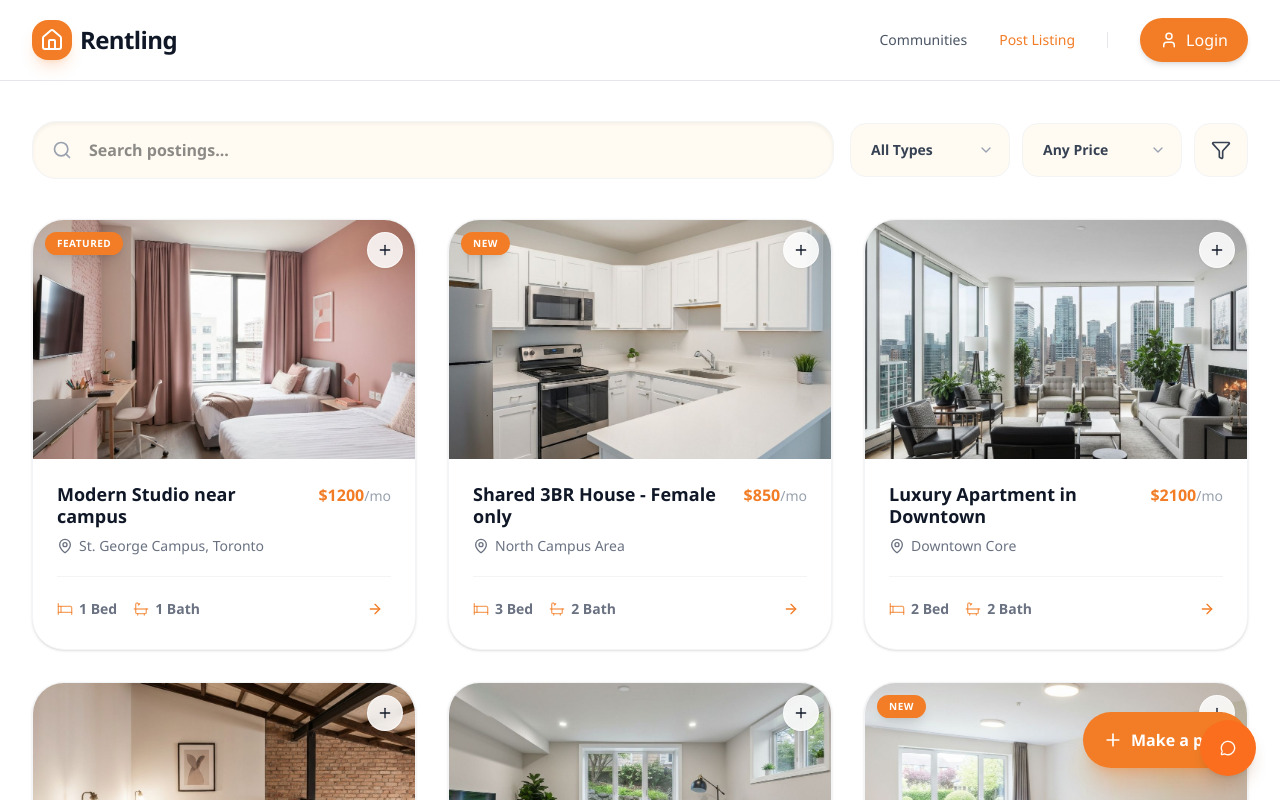
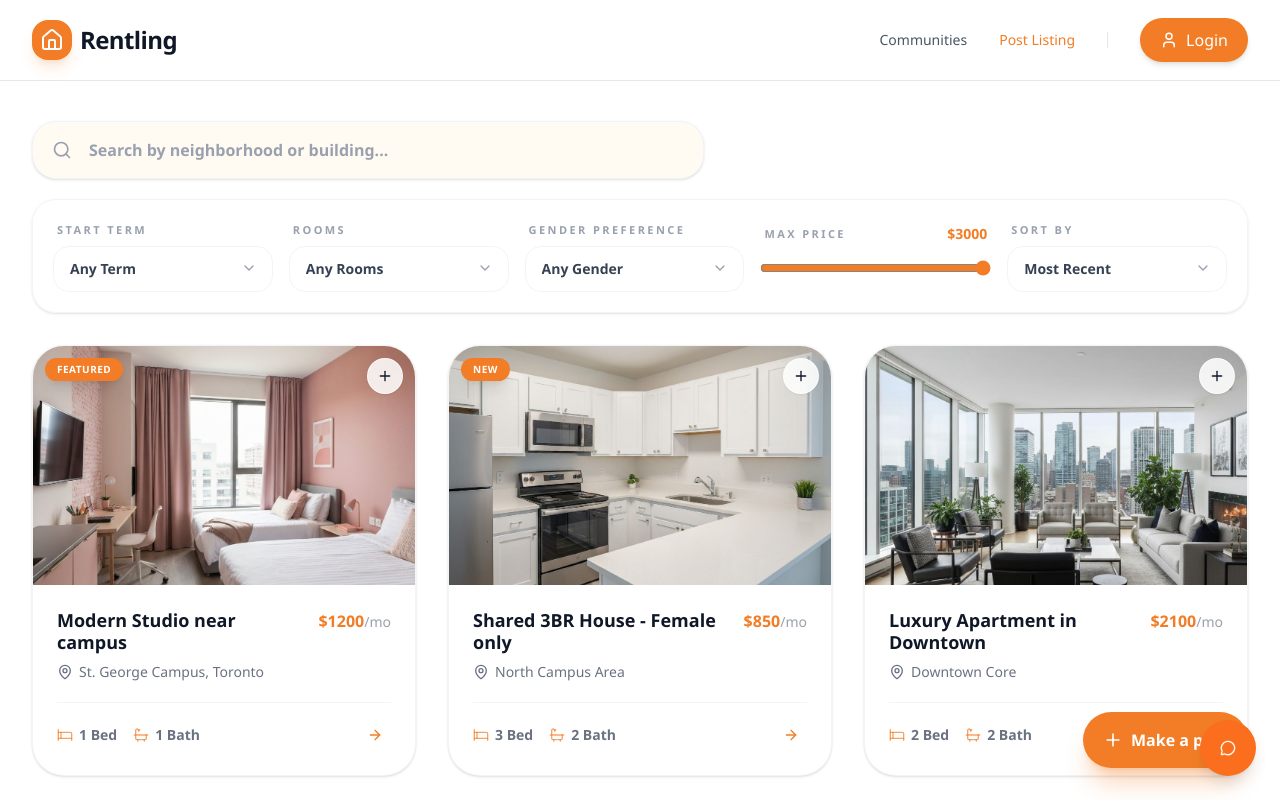
Before and after one commit to Leoz168/Sanctor, a Next.js app in the folder apps/web/: page /post-listings in a window 1280 px wide. Shown: the top 800 px of the page. Built offline with nearby package versions, Linux system fonts and the light colour scheme.

Commit message:
improve listings filter

```diff
--- a/apps/web/app/post-listings/page.tsx
+++ b/apps/web/app/post-listings/page.tsx
@@ -1,6 +1,6 @@
-import { Filter, Plus } from "lucide-react";
-import { FilterToolbar } from "@/components/catalog/filter-toolbar";
+import { Plus } from "lucide-react";
 import { FloatingActionButton } from "@/components/catalog/floating-action-button";
+import { HousingFilterPanel } from "@/components/catalog/housing-filter-panel";
 import { AppShell } from "@/components/layout/app-shell";
 import { ListingCard } from "@/components/listing-card";
 
@@ -64,16 +64,11 @@ const listings = [
   },
 ];
 
-const filters = [
-  { label: "Listing type", options: ["All Types", "Apartment", "House", "Studio", "Shared"], className: "sm:w-40" },
-  { label: "Price range", options: ["Any Price", "Under $500", "Under $1000", "Under $1500", "Under $2000"], className: "sm:w-40" },
-];
-
 export default function PostListingsPage() {
   return (
     <AppShell floatingAction={<FloatingActionButton icon={Plus}>Make a post</FloatingActionButton>}>
       <div className="max-w-7xl mx-auto px-4 sm:px-6 lg:px-8 py-10">
-        <FilterToolbar searchPlaceholder="Search postings..." filters={filters} actionIcon={<Filter size={20} />} />
+        <HousingFilterPanel />
 
         <div className="grid grid-cols-1 md:grid-cols-2 lg:grid-cols-3 gap-8">
           {listings.map((listing) => (
--- /dev/null
+++ b/apps/web/components/catalog/housing-filter-panel.tsx
@@ -0,0 +1,105 @@
+"use client";
+
+import { useState } from "react";
+import { Search } from "lucide-react";
+import { SelectControl } from "@/components/forms/select-control";
+
+const housingFilters = [
+  {
+    label: "Start Term",
+    options: ["Any Term", "Fall", "Spring", "Winter"],
+    className: "lg:flex-1",
+  },
+  {
+    label: "Rooms",
+    options: ["Any Rooms", "1", "2", "3", "4", "5"],
+    className: "lg:flex-1",
+  },
+  {
+    label: "Gender Preference",
+    options: ["Any Gender", "Coed", "Female Only", "Male Only"],
+    className: "lg:flex-1",
+  },
+  {
+    label: "Sort By",
+    options: ["Most Recent", "Price: Low to High", "Price: High to Low"],
+    className: "lg:flex-1",
+  },
+];
+
+export function HousingFilterPanel() {
+  const [maxPrice, setMaxPrice] = useState(3000);
+
+  return (
+    <div className="mb-8 space-y-5">
+      <div className="relative w-full max-w-2xl">
+        <Search className="absolute left-5 top-1/2 h-5 w-5 -translate-y-1/2 text-gray-400" />
+        <input
+          type="text"
+          placeholder="Search by neighborhood or building..."
+          className="w-full rounded-[1.5rem] border border-gray-100 bg-brand-cream py-4 pl-14 pr-5 text-base font-semibold text-gray-900 shadow-sm outline-none transition-all placeholder:text-gray-400 focus:bg-white focus:ring-2 focus:ring-brand-orange/20"
+        />
+      </div>
+
+      <div className="rounded-[1.5rem] border border-gray-100 bg-white/75 p-4 shadow-sm backdrop-blur-sm lg:p-5">
+        <div className="grid gap-4 lg:grid-cols-[1fr_1fr_1fr_1.05fr_1fr] lg:items-end">
+          {housingFilters.slice(0, 3).map((filter) => (
+            <FilterField key={filter.label} label={filter.label}>
+              <SelectControl
+                label={filter.label}
+                options={filter.options}
+                className={filter.className}
+                variant="panel"
+              />
+            </FilterField>
+          ))}
+
+          <FilterField label="Max Price" value={`$${maxPrice}`}>
+            <input
+              type="range"
+              min={500}
+              max={3000}
+              step={50}
+              value={maxPrice}
+              onChange={(event) => setMaxPrice(Number(event.target.value))}
+              className="h-9 w-full accent-brand-orange"
+            />
+          </FilterField>
+
+          <FilterField label="Sort By">
+            <SelectControl
+              label="Sort By"
+              options={housingFilters[3].options}
+              className={housingFilters[3].className}
+              variant="panel"
+            />
+          </FilterField>
+        </div>
+      </div>
+    </div>
+  );
+}
+
+interface FilterFieldProps {
+  label: string;
+  value?: string;
+  children: React.ReactNode;
+}
+
+function FilterField({ label, value, children }: FilterFieldProps) {
+  return (
+    <div>
+      <div className="mb-1.5 flex min-h-5 items-center justify-between gap-3 px-1">
+        <span className="text-[11px] font-bold uppercase tracking-[0.22em] text-gray-400">
+          {label}
+        </span>
+        {value && (
+          <span className="text-sm font-bold text-brand-orange">
+            {value}
+          </span>
+        )}
+      </div>
+      {children}
+    </div>
+  );
+}
--- a/apps/web/components/forms/select-control.tsx
+++ b/apps/web/components/forms/select-control.tsx
@@ -8,16 +8,29 @@ interface SelectControlProps {
   value?: string;
   onChange?: (value: string) => void;
   className?: string;
+  variant?: "default" | "panel";
 }
 
-export function SelectControl({ label, options, value, onChange, className = "" }: SelectControlProps) {
+export function SelectControl({
+  label,
+  options,
+  value,
+  onChange,
+  className = "",
+  variant = "default",
+}: SelectControlProps) {
+  const selectClassName =
+    variant === "panel"
+      ? "w-full appearance-none bg-white border border-gray-100 rounded-xl px-4 py-3 pr-10 text-sm font-bold text-gray-700 cursor-pointer hover:bg-brand-cream transition-colors focus:outline-none focus:ring-2 focus:ring-brand-orange/20"
+      : "w-full appearance-none bg-brand-cream border border-gray-100 rounded-2xl px-5 py-4 pr-10 text-sm font-bold text-gray-700 cursor-pointer hover:bg-white transition-colors focus:outline-none focus:ring-2 focus:ring-brand-orange/20";
+
   return (
     <label className={`relative ${className}`}>
       <span className="sr-only">{label}</span>
       <select
         value={value}
         onChange={(event) => onChange?.(event.target.value)}
-        className="w-full appearance-none bg-brand-cream border border-gray-100 rounded-2xl px-5 py-4 pr-10 text-sm font-bold text-gray-700 cursor-pointer hover:bg-white transition-colors focus:outline-none focus:ring-2 focus:ring-brand-orange/20"
+        className={selectClassName}
       >
         {options.map((option) => (
           <option key={option}>{option}</option>
```
